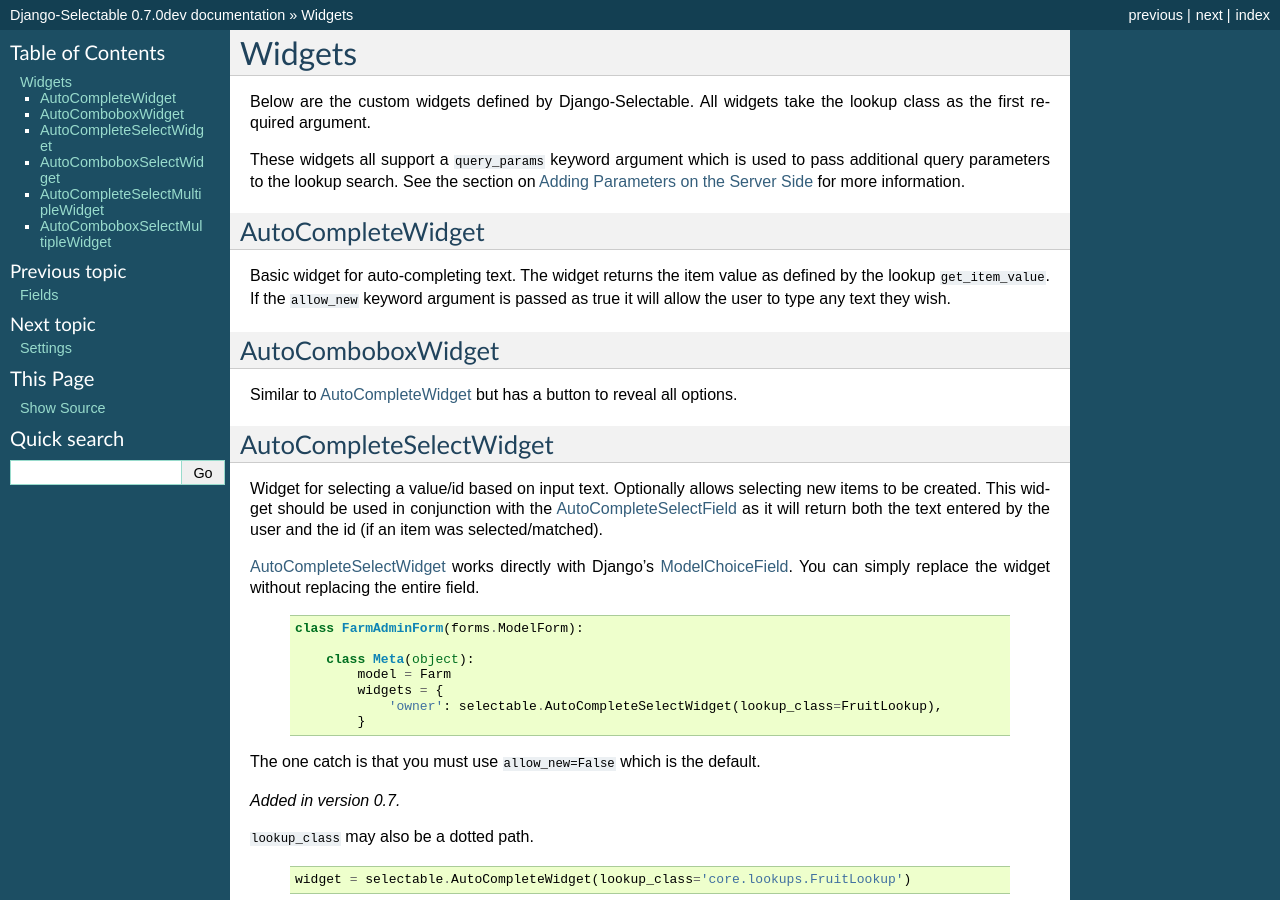
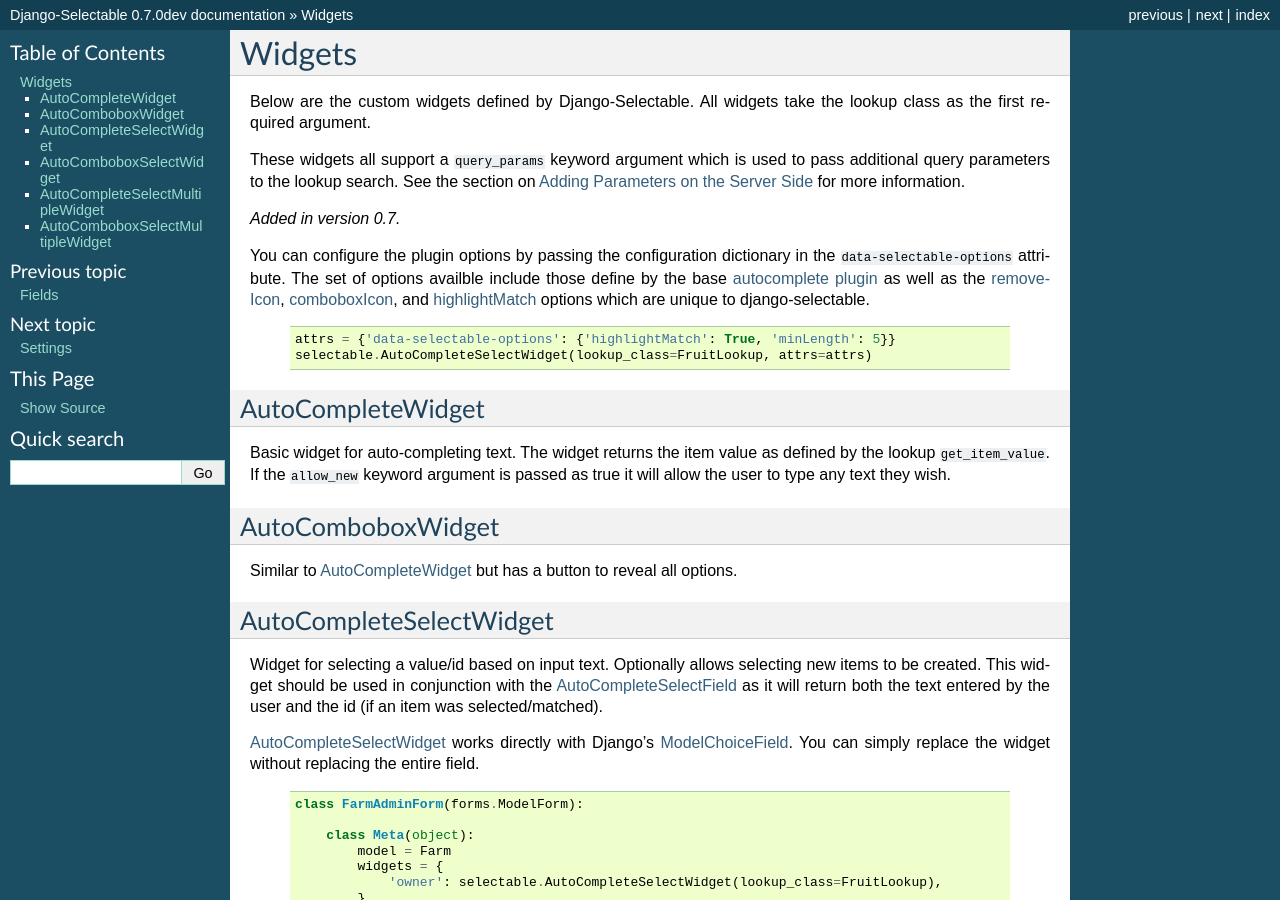
Before and after one commit to mlavin/django-selectable, a Sphinx documentation site: the page built from docs/widgets.rst, in a window 1280 px wide and 900 px high. Built offline with Sphinx 7.4.7, drawn with Linux system fonts in a browser that asks for light colours.

Commit message:
Documenation and release notes on passing JS options through the widget.
--HG--
branch : plugin-refactor

```diff
--- a/docs/releases.rst
+++ b/docs/releases.rst
@@ -12,6 +12,7 @@
 
 - Improved the scope of ``prepareQuery`` and ``formatLabel`` options. Not fully backwards compatible. Thanks to Augusto Men.
 - Allow passing the Python path string in place of the lookup class to the fields and widgets. Thanks to Michael Manfre.
+- Allow passing JS plugin options through the widget ``attrs`` option. Thanks to Felipe Prenholato.
 
 Bug Fixes
 _________________
--- a/docs/widgets.rst
+++ b/docs/widgets.rst
@@ -8,6 +8,19 @@
 additional query parameters to the lookup search. See the section on
 :ref:`Adding Parameters on the Server Side <server-side-parameters>` for more
 information.
+
+.. versionadded:: 0.7
+
+You can configure the plugin options by passing the configuration dictionary in the ``data-selectable-options``
+attribute. The set of options availble include those define by the base
+`autocomplete plugin <http://api.jqueryui.com/1.9/autocomplete/>`_ as well as the
+:ref:`javascript-removeIcon`, :ref:`javascript-comboboxIcon`, and :ref:`javascript-highlightMatch` options
+which are unique to django-selectable.
+
+    .. code-block:: python
+
+        attrs = {'data-selectable-options': {'highlightMatch': True, 'minLength': 5}}
+        selectable.AutoCompleteSelectWidget(lookup_class=FruitLookup, attrs=attrs)
 
 
 .. _AutoCompleteWidget:
@@ -51,7 +64,6 @@
                 }
 
 The one catch is that you must use ``allow_new=False`` which is the default.
-
 
 .. versionadded:: 0.7
 
```
